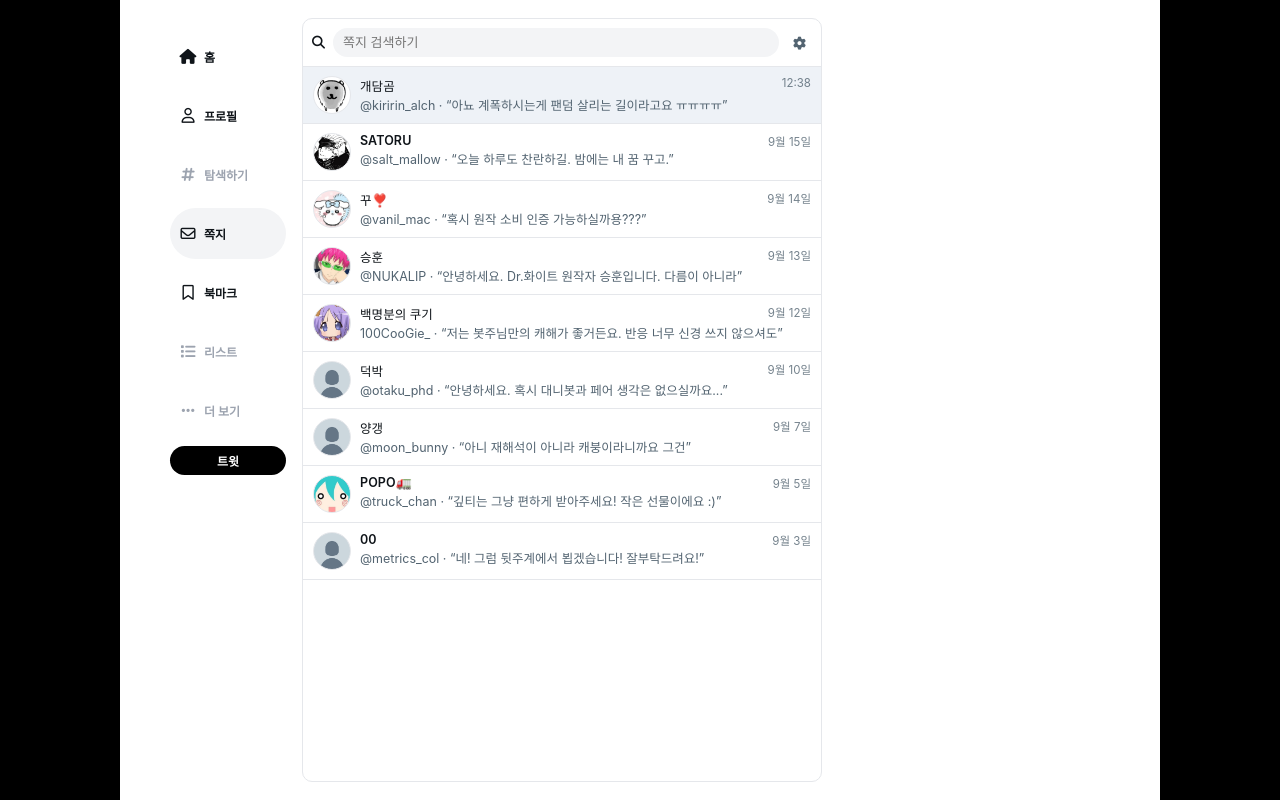
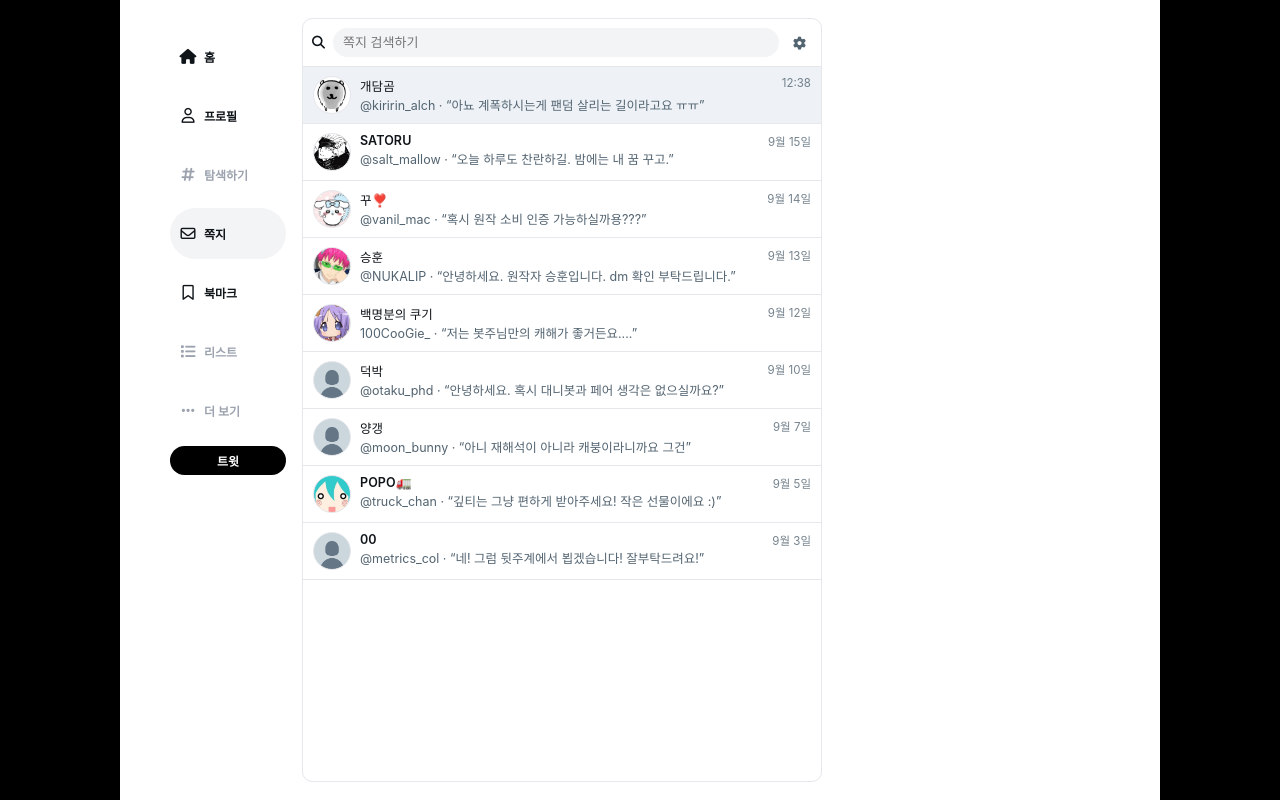
Before and after one commit to DrWhit2/TWITTER, a plain HTML site: page messages.html in a window 1280 px wide. Drawn offline with Linux system fonts and the light colour scheme.

Commit message:
Update messages.html

```diff
--- a/messages.html
+++ b/messages.html
@@ -35,7 +35,7 @@
             <div class="avatar has-img" style="--avatar:url('profiles/K1.png')"><i class="far fa-user"></i></div>
             <div class="info">
               <div class="top"><span class="name">개담곰</span><time>12:38</time></div>
-              <div class="sub">@kiririn_alch · “아뇨 계폭하시는게 팬덤 살리는 길이라고요 ㅠㅠㅠㅠ”</div>
+              <div class="sub">@kiririn_alch · “아뇨 계폭하시는게 팬덤 살리는 길이라고요 ㅠㅠ”</div>
             </div>
           </li>
           <li class="thread">
@@ -56,21 +56,21 @@
             <div class="avatar has-img" style="--avatar:url('profiles/K4.png')"><i class="far fa-user"></i></div>
             <div class="info">
               <div class="top"><span class="name">승훈</span><time>9월 13일</time></div>
-              <div class="sub">@NUKALIP · “안녕하세요. Dr.화이트 원작자 승훈입니다. 다름이 아니라”</div>
+              <div class="sub">@NUKALIP · “안녕하세요. 원작자 승훈입니다. dm 확인 부탁드립니다.”</div>
             </div>
           </li>
           <li class="thread">
             <div class="avatar has-img" style="--avatar:url('profiles/K5.png')"><i class="far fa-user"></i></div>
             <div class="info">
               <div class="top"><span class="name">백명분의 쿠기</span><time>9월 12일</time></div>
-              <div class="sub">100CooGie_ · “저는 봇주님만의 캐해가 좋거든요. 반응 너무 신경 쓰지 않으셔도”</div>
+              <div class="sub">100CooGie_ · “저는 봇주님만의 캐해가 좋거든요....”</div>
             </div>
           </li>
           <li class="thread">
             <div class="avatar has-img" style="--avatar:url('profiles/k9.png')"><i class="far fa-user"></i></div>
             <div class="info">
               <div class="top"><span class="name">덕박</span><time>9월 10일</time></div>
-              <div class="sub">@otaku_phd · “안녕하세요. 혹시 대니봇과 페어 생각은 없으실까요...”</div>
+              <div class="sub">@otaku_phd · “안녕하세요. 혹시 대니봇과 페어 생각은 없으실까요?”</div>
             </div>
           </li>
           <li class="thread">
```
